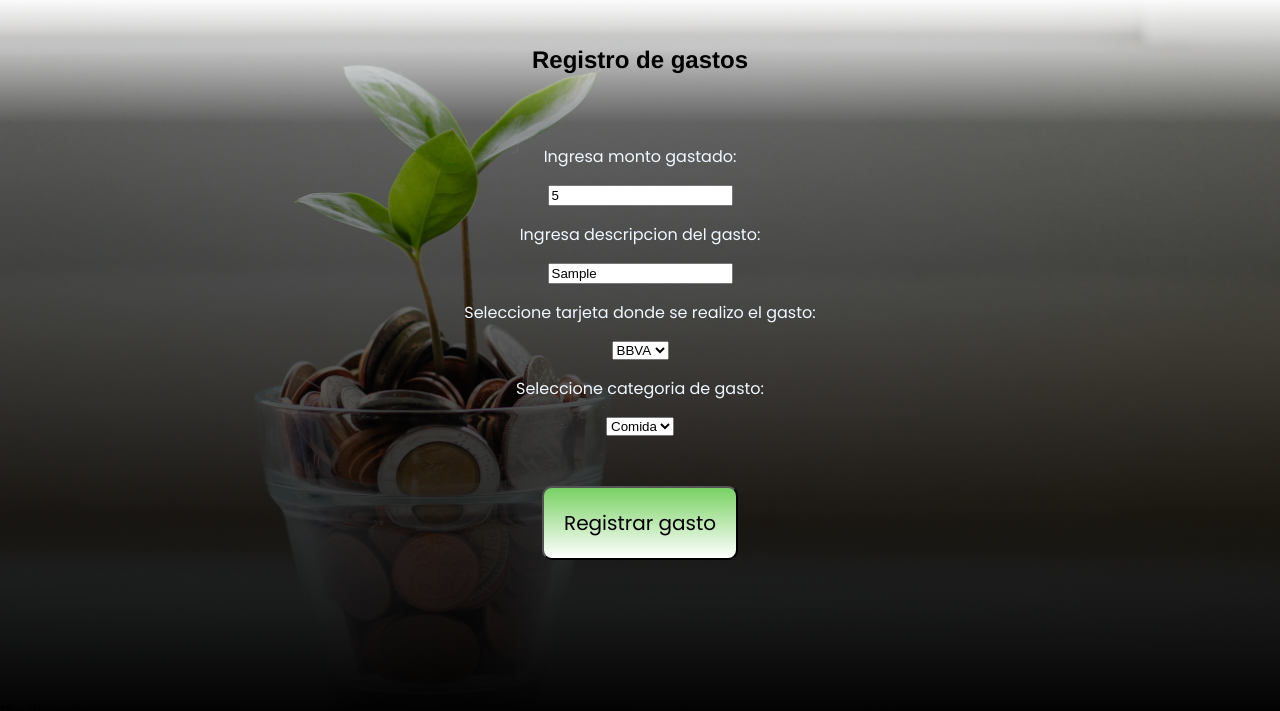
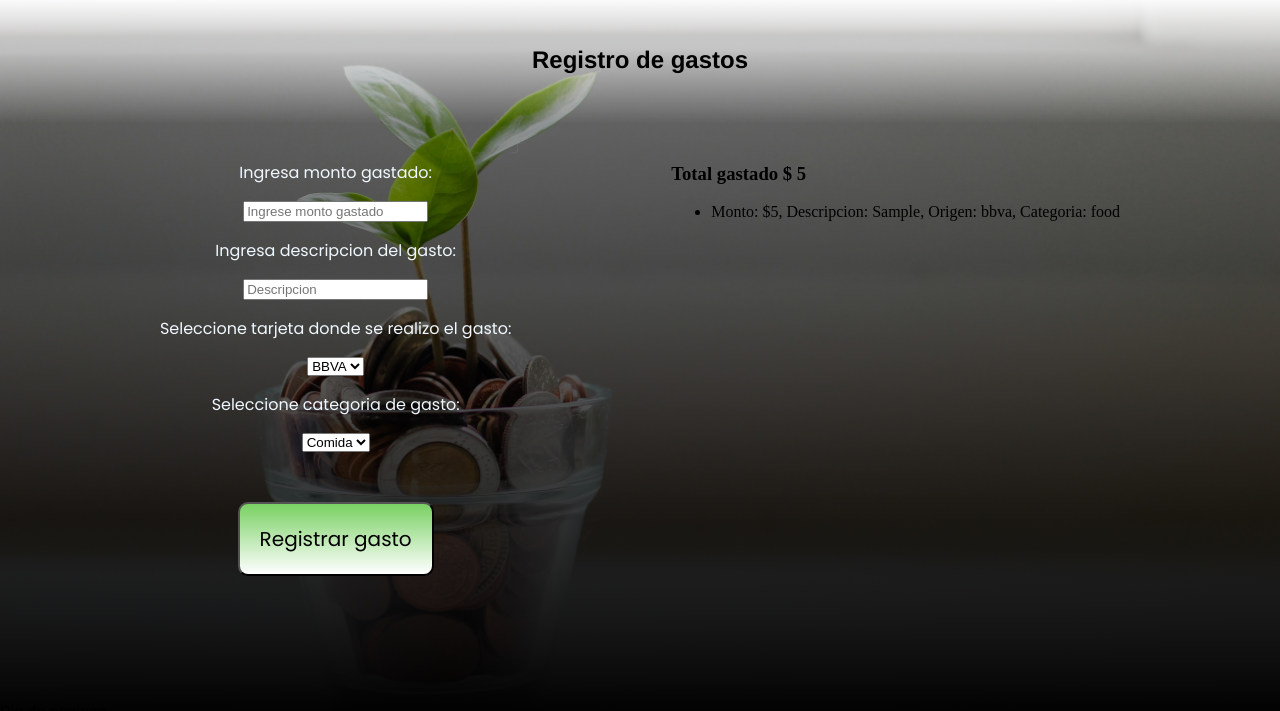
Before and after one commit to jairsilverio999-pixel/mymoney-v0.2, a plain HTML site: page registerGast.html in a window 1280 px wide. Both pictures are taken after typing "5", "Sample" into the empty fields and a click on the button "Registrar gasto". Shown: the part 79-790 px from the top of the page. Drawn offline with Linux system fonts and the light colour scheme; a web font is replaced by a local one.

Commit message:
Lista de gastos (avanze, desmenuzar)

```diff
--- a/registerGast.html
+++ b/registerGast.html
@@ -37,7 +37,9 @@
     <main>
       <section id="section">
         <h2 id="welcome">Registro de gastos</h2>
-        <form id="dataRegister" onsubmit="return false;"> <!-- = Aqui se detiene el envio del formulario -->
+        <div id="regGastResGast">
+          <form id="dataRegister" onsubmit="return false;">
+            <!-- = Aqui se detiene el envio del formulario -->
             <div class="form">
               <p>Ingresa monto gastado:</p>
               <input
@@ -66,6 +68,11 @@
               Registrar gasto
             </button>
           </form>
+          <div id="resumeExpensives">
+            <h3>Total gastado $ <span id="totalExpensive">0</span></h3>
+            <ul id="allExpensives"></ul>
+          </div>
+        </div>
       </section>
     </main>
     <footer>Pie de paginaa</footer>
--- a/script/app.js
+++ b/script/app.js
@@ -1,18 +1,11 @@
+const form = document.getElementById('dataRegister')
+const lista = document.getElementById('allExpensives')
+const totalExpensives = document.getElementById('totalExpensive')
 
-let gastosSaved = []
-const form = document.getElementById('dataRegister')
-//localStorage.setItem()
 let gastos = JSON.parse(localStorage.getItem('gasto')) || []
+render()
 
-// Guarda el valor del gasto
-function regGasto(){
-    const monto = document.getElementById('montGast').value
-    localStorage.setItem('gasto', JSON.stringify(monto))
-    let gastosSaved = JSON.parse(localStorage.getItem('gasto')) || [] // si lo de la derecha es falsy, usa una lista vacia como dato a almacenar
-    console.log(monto)
-}
-
-form.addEventListener('submit', function(e){
+form.addEventListener('submit', function(e){ // guarda los gastos en localstore
     e.defaultPrevented
     alert('Formulario detenido')
     let expenditure = parseFloat(document.getElementById('montGast').value)
@@ -23,10 +16,23 @@ form.addEventListener('submit', function(e){
     console.log(card)
     let categorie = document.getElementById('categories').value
     console.log(categorie)
-
     gastos.push({expenditure, description, card, categorie})
     localStorage.setItem('gasto', JSON.stringify(gastos))
     console.log(gastos)
+    render()
+    form.reset()
 
 })
+function render() { //Actualiza la lista de gastos
+    lista.innerHTML = ''
+    let gastoTotal = 0
+    gastos.forEach((gasto, index) => {
+        console.log(gasto, index)
+        let li = document.createElement('li')
+        li.textContent = `Monto: $${gasto.expenditure}, Descripcion: ${gasto.description}, Origen: ${gasto.card}, Categoria: ${gasto.categorie}`
+        lista.appendChild(li)
+        gastoTotal += gasto.expenditure
+    });
+    totalExpensives.textContent = gastoTotal
+}
 console.log(gastos)
--- a/style/regGast.css
+++ b/style/regGast.css
@@ -29,3 +29,8 @@
     border-radius: 10px;
     background: linear-gradient(to bottom, rgb(121, 209, 99), rgb(255, 255, 255))
 }
+
+#regGastResGast{
+    display: flex;
+    justify-content: space-evenly;
+}
--- a/style/style.css
+++ b/style/style.css
@@ -10,12 +10,6 @@ body{
     background-position: center;
     margin: 0%;
 }
-
-#welcome{
-   font-family: "Poppins", sans-serif;
-
-}
-
 
 main{
     margin-top: 75px;
```
Lines whose indentation alone changed are shown as unchanged.
